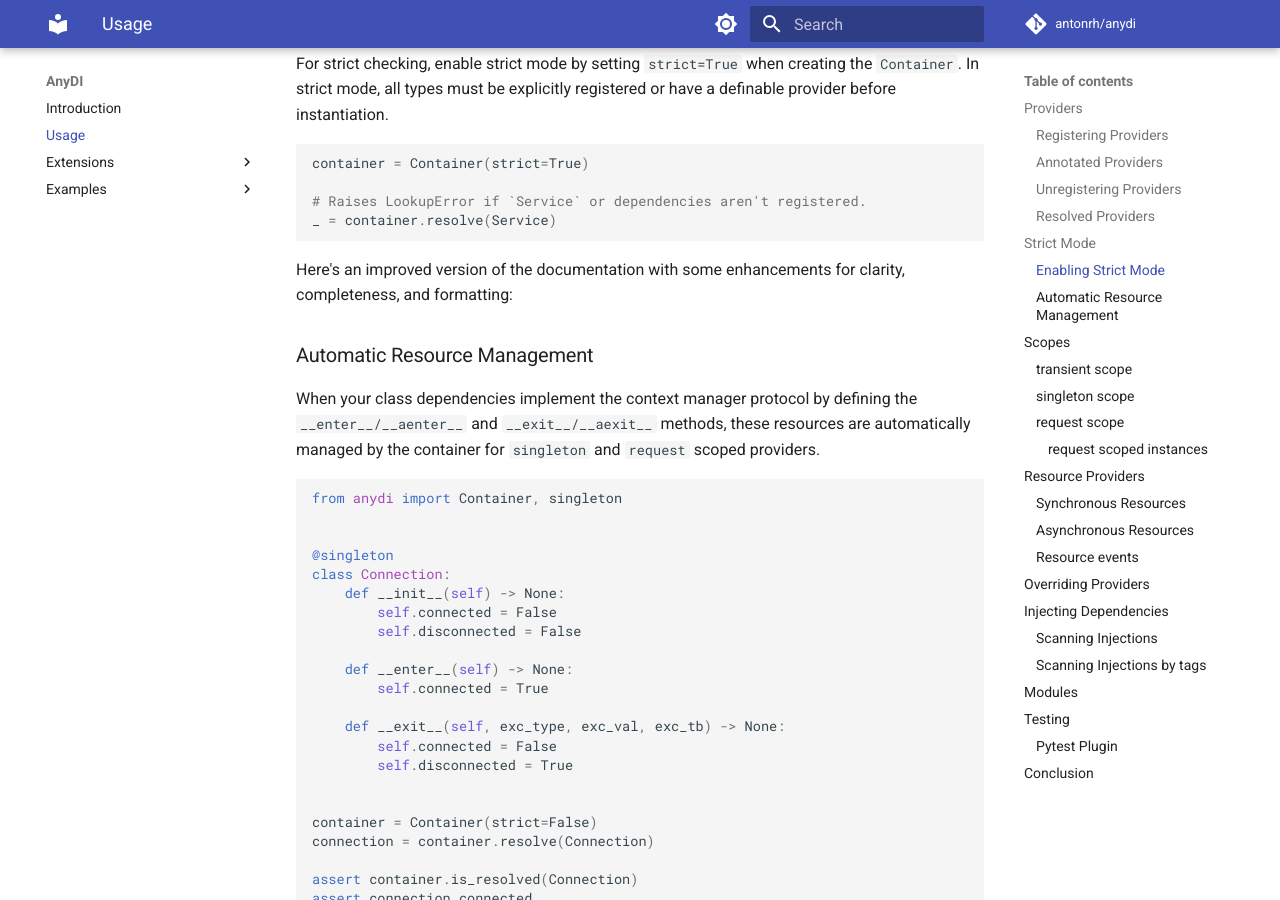
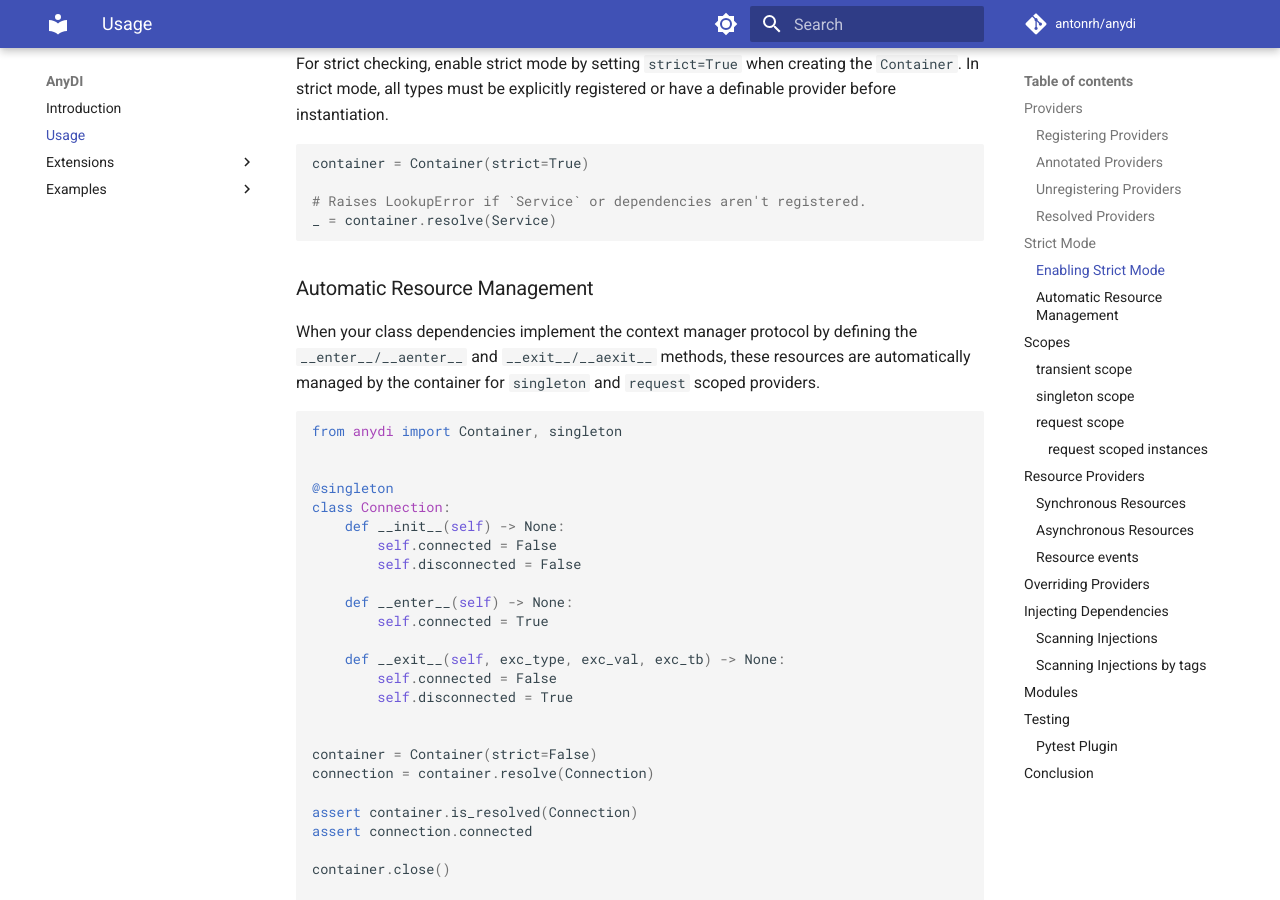
Before and after one commit to antonrh/anydi, an MkDocs documentation site: the page built from docs/usage.md, in a window 1280 px wide and 900 px high, scrolled down 4223 px. Built offline with MkDocs 1.6.1 and Material for MkDocs 9.7.7, drawn with Linux system fonts in a browser that asks for light colours; comment, search, counter and statistics services are not loaded.

Commit message:
Update usage docs

````diff
--- a/docs/usage.md
+++ b/docs/usage.md
@@ -204,8 +204,6 @@ container = Container(strict=True)
 # Raises LookupError if `Service` or dependencies aren't registered.
 _ = container.resolve(Service)
 ```
-
-Here's an improved version of the documentation with some enhancements for clarity, completeness, and formatting:
 
 ### Automatic Resource Management
 
````
